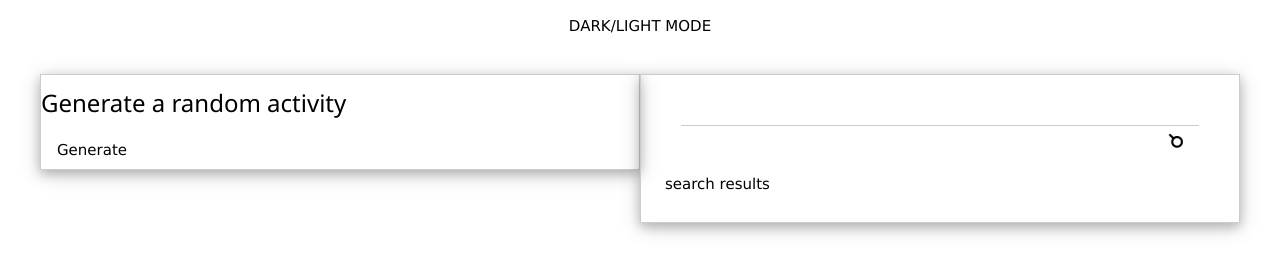
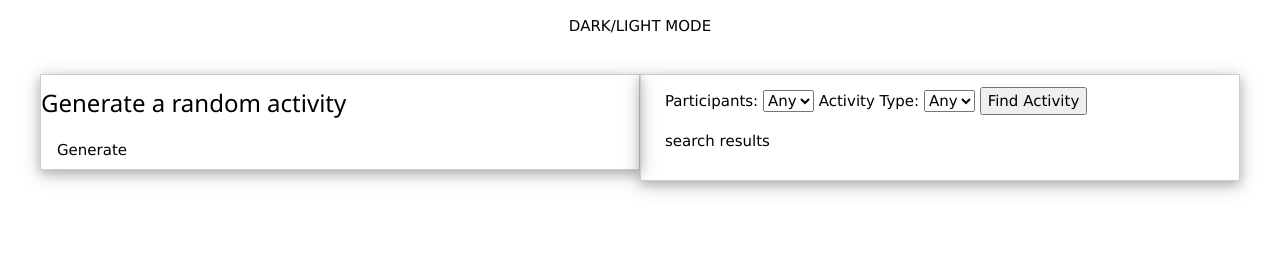
Before and after one commit to crisperi/ACTIVITY-SEEKER, a plain HTML site: page index.html in a window 1280 px wide. Shown: the part 83-356 px from the top of the page. Drawn offline with nearby package versions, Linux system fonts and the light colour scheme.

Commit message:
removed search bar went with a choice

```diff
--- a/index.html
+++ b/index.html
@@ -19,7 +19,7 @@
     <section class="w3-container w3-padding-large w3-margin">
       <div id="randomActivity" class="w3-half w3-card-4 w3-border">
         <h3>Generate a random activity</h3>
-        <button class="w3-btn "  id="generateButton">Generate</button>
+        <button class="w3-btn w3-hover-red "  id="generateButton">Generate</button>
         <div id="generatedResponse-results"></div>
       </div>
       <div
@@ -27,11 +27,25 @@
         class="w3-half w3-card-4 w3-padding-large w3-border"
       >
         <div id="afterSearch-results">
-          <div class="w3-container">
-          <input id="search" class="w3-input" type="text" />
-          <button class=" w3-btn fa fa-search w3-spin w3-right"></button>
-          </div>
           <div id="searchResults">
+            <form id="activityFilter">
+              <label for="participants">Participants:</label>
+              <select id="participants" name="participants">
+                <option value="">Any</option>
+                <option value="1">1</option>
+                <option value="2">2</option>
+                <option value="3">3</option>
+                <option value="4">4</option>
+                <option value="5">5</option>
+              </select>
+
+              <label for="type">Activity Type:</label>
+              <select id="type" name="type">
+                <option value="">Any</option>
+                </select>
+
+              <button type="submit">Find Activity</button>
+            </form>
             <p>search results</p>
           </div>
         </div>
--- a/index.js
+++ b/index.js
@@ -6,7 +6,7 @@ document.addEventListener("DOMContentLoaded", function () {
         dataPromise.then(data => {
         const activityElement = document.createElement("p");
         const generatedResults = document.querySelector("#generatedResponse-results")
-        activityElement.textContent = `Activity: ${data.activity}`;
+        activityElement.textContent = `Activity: ${data.activity} Participants  :${data.participants}`;
         generatedResults.appendChild(activityElement);
         }
       )
```
